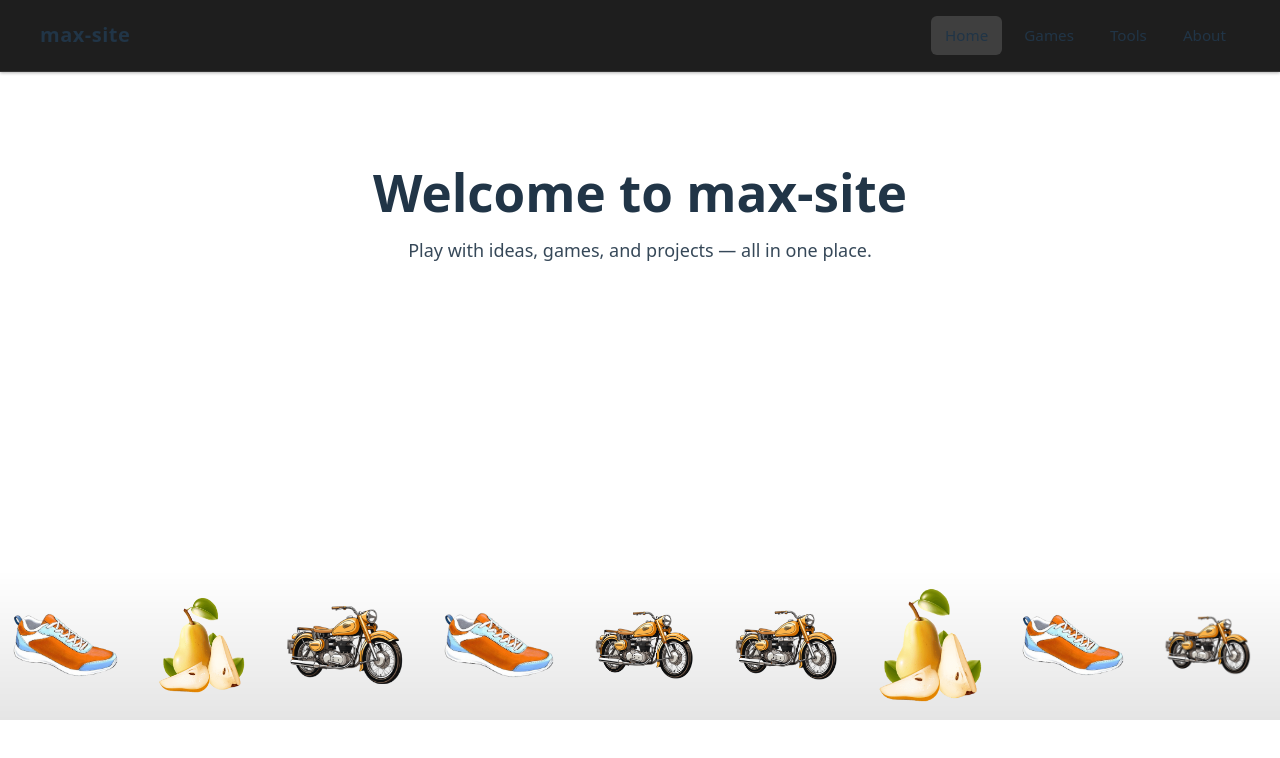
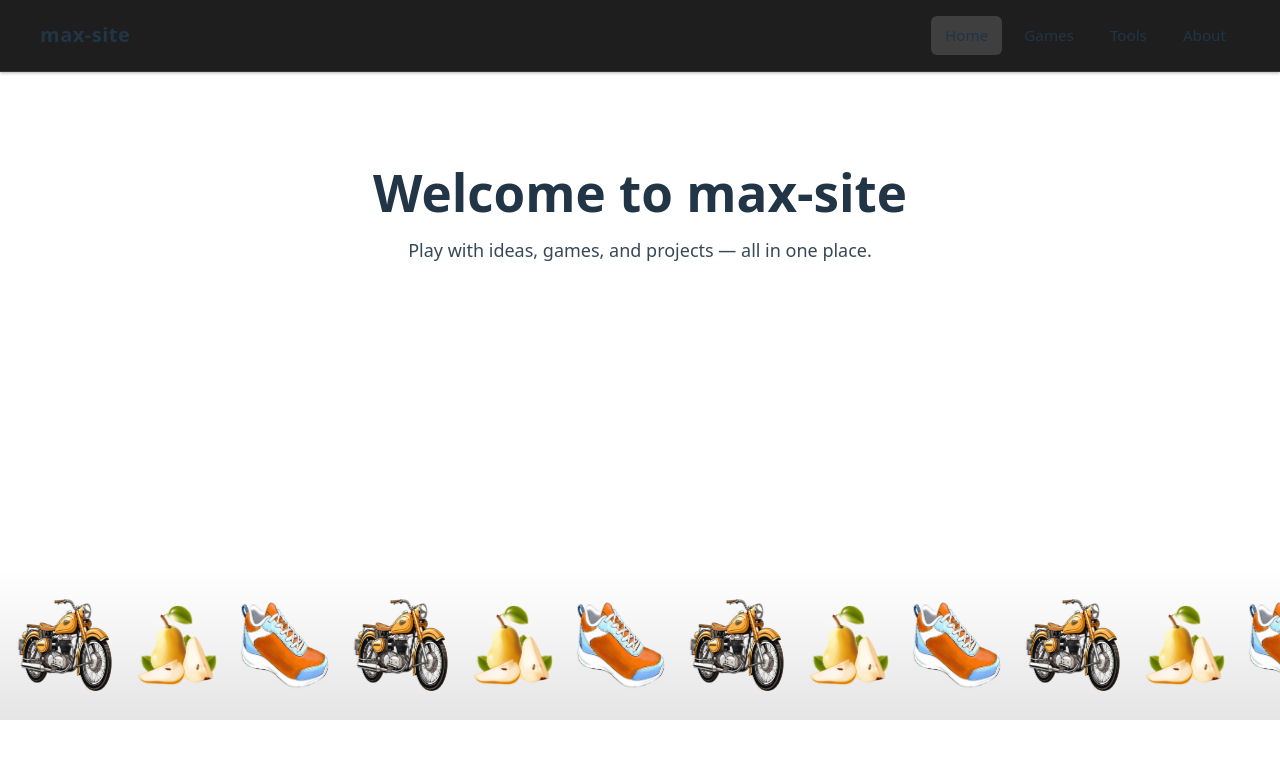
Before and after one commit to maxoverhere/max-site, a React (Vite) app: page / in a window 1280 px wide. Shown: the top 758 px of the page. Built offline with nearby package versions, Linux system fonts and the light colour scheme.

Commit message:
improve the fling logic a bunch!

```diff
--- a/src/pages/Home/Home.jsx
+++ b/src/pages/Home/Home.jsx
@@ -1,377 +1,286 @@
+import React, { useEffect, useRef, useState } from "react";
+import pearImage from "../../assets/images/Pear.png";
+import shoeImage from "../../assets/images/shoe.png";
+import motorbikeImage from "../../assets/images/Motorbike.png";
+import "./home.css";
 
-import { useState, useEffect, useRef } from 'react'
-import pearImage from '../../assets/images/Pear.png'
-import shoeImage from '../../assets/images/shoe.png'
-import motorbikeImage from '../../assets/images/Motorbike.png'
-import './home.css'
+const ASSETS = [pearImage, shoeImage, motorbikeImage];
+const GAP = 24; // px space between slots
+const BASE_SIZE = 80; // base item size
+const SPEED = 0.6; // px per frame (adjust for overall scroll speed)
+const GRAVITY = 0.15; // px per frame^2 for flung items
 
-const assets = [pearImage, shoeImage, motorbikeImage]
+function makeInitialItems(containerWidth = typeof window !== "undefined" ? window.innerWidth : 1200) {
+  // deterministic-ish sizes (no wild randomness)
+  const items = [];
+  let x = 0;
+  let idx = 0;
+  while (x < containerWidth + 300) {
+    const size = BASE_SIZE + (idx % 3) * 8; // small size variation
+    items.push({
+      id: `item-${idx}`,
+      image: ASSETS[idx % ASSETS.length],
+      size,
+      empty: false,
+    });
+    x += size + GAP;
+    idx += 1;
+    // cap just in case
+    if (idx > 40) break;
+  }
+  return items;
+}
 
-function Home() {
-  const [bannerItems, setBannerItems] = useState([])
-  const [flungItems, setFlungItems] = useState([])
-  const [bannerOffset, setBannerOffset] = useState(0)
-  const [draggedItem, setDraggedItem] = useState(null)
-  const [draggedItemKey, setDraggedItemKey] = useState(null)
-  const [dragPosition, setDragPosition] = useState({ x: 0, y: 0 })
-  const [velocity, setVelocity] = useState({ x: 0, y: 0 })
-  const lastPosRef = useRef({ x: 0, y: 0 })
-  const timeRef = useRef(Date.now())
-  const bannerRef = useRef(null)
-  const animationFrameRef = useRef(null)
-  const flungRefs = useRef(new Map())
-  const draggedRef = useRef(null)
-  const bannerInnerRef = useRef(null)
-  const bannerSlotRefs = useRef(new Map())
-  const bannerOffsetRef = useRef(0)
-  const itemUpdateCounterRef = useRef(0)
-  const startTimeRef = useRef(Date.now())
-  const scrollSpeedRef = useRef(50)
+export default function Home() {
+  const [items, setItems] = useState(() => makeInitialItems());
+  const [flung, setFlung] = useState([]); // { id, image, size, x, y, vx, vy }
+  const [dragging, setDragging] = useState(null); // { id, image, size }
+  const [dragPos, setDragPos] = useState({ x: 0, y: 0 });
+
+  const offsetRef = useRef(0); // translateX offset (positive -> content moved left)
+  const rafRef = useRef(null);
+  const lastMouseRef = useRef({ x: 0, y: 0, t: 0 });
+  const trackRef = useRef(null);
+  const itemsRef = useRef(items);
+  const itemCounterRef = useRef(items.length);
+
+  // keep itemsRef in sync with items state
+  useEffect(() => {
+    itemsRef.current = items;
+  }, [items]);
+
+  // helper: compute width of a slot (size + gap)
+  const slotWidth = (size) => size + GAP;
+
+  // --- ticker animation (infinite loop) ---
+  useEffect(() => {
+    function step() {
+      offsetRef.current += SPEED;
+
+      const currentItems = itemsRef.current;
+
+      // Remove items that have scrolled off the left side
+      let removedWidth = 0;
+      let currentX = 0;
+      const itemsToRemove = [];
+
+      currentItems.forEach((item) => {
+        const itemWidth = slotWidth(item.size);
+        const itemRight = currentX + offsetRef.current + item.size;
+
+        if (itemRight < -100) {
+          itemsToRemove.push(item.id);
+          removedWidth += itemWidth;
+        }
+        currentX += itemWidth;
+      });
+
+      // Remove off-screen items and adjust offset
+      if (itemsToRemove.length > 0) {
+        offsetRef.current -= removedWidth;
+        setItems((prev) => {
+          const filtered = prev.filter((it) => !itemsToRemove.includes(it.id));
+          itemsRef.current = filtered;
+          return filtered;
+        });
+      }
+
+      // Calculate total width of remaining items
+      const remainingItems = itemsRef.current;
+      let totalWidth = 0;
+      remainingItems.forEach((item) => {
+        totalWidth += slotWidth(item.size);
+      });
+
+      // Add new items if needed to fill the screen
+      const lastItemRight = totalWidth + offsetRef.current;
+      if (lastItemRight < window.innerWidth + 300) {
+        const counter = itemCounterRef.current++;
+        const newItem = {
+          id: `item-${counter}`,
+          image: ASSETS[counter % ASSETS.length],
+          size: BASE_SIZE + (counter % 3) * 8,
+          empty: false,
+        };
+        setItems((prev) => {
+          const updated = [...prev, newItem];
+          itemsRef.current = updated;
+          return updated;
+        });
+      }
+
+      // apply the transform
+      if (trackRef.current) {
+        trackRef.current.style.transform = `translateX(${-offsetRef.current}px)`;
+      }
+
+      // update flung physics
+      setFlung((prev) =>
+        prev
+          .map((f) => {
+
+            const newVy = f.vy + GRAVITY;
+            const nx = f.x + f.vx;
+            const ny = f.y + newVy;
+            return { ...f, x: nx, y: ny, vx: newVx, vy: newVy };
+          })
+          .filter(
+            (f) =>
+              !(f.y > window.innerHeight + 200 || f.x < -200 || f.x > window.innerWidth + 200)
+          )
+      );
+
+      rafRef.current = requestAnimationFrame(step);
+    }
+
+    rafRef.current = requestAnimationFrame(step);
+    return () => cancelAnimationFrame(rafRef.current);
+  }, []);
+
+  // --- pointer handling for drag / fling ---
+  useEffect(() => {
+    function onPointerMove(e) {
+      if (!dragging) return;
+      const clientX = e.touches ? e.touches[0].clientX : e.clientX;
+      const clientY = e.touches ? e.touches[0].clientY : e.clientY;
+      const now = performance.now();
+      lastMouseRef.current = { x: clientX, y: clientY, t: now };
+      setDragPos({ x: clientX, y: clientY });
+    }
+
+    function onPointerUp(e) {
+      if (!dragging) return;
+      const clientX = e.changedTouches ? e.changedTouches[0].clientX : e.clientX;
+      const clientY = e.changedTouches ? e.changedTouches[0].clientY : e.clientY;
+      const now = performance.now();
+      const last = lastMouseRef.current;
+      const dt = Math.max(1, now - (last.t || now));
+      // Calculate velocity in pixels per frame (assuming ~60fps, so dt is in ms)
+      const vx = ((clientX - (last.x || clientX)) / dt) * (1000 / 60);
+      const vy = ((clientY - (last.y || clientY)) / dt) * (1000 / 60);
+
+      // spawn flung item using pointer pos and velocity
+      const flingItem = {
+        id: `flung-${Date.now()}`,
+        image: dragging.image,
+        size: dragging.size,
+        x: clientX,
+        y: clientY,
+        vx: vx * 1.6,
+        vy: vy * 1.2,
+      };
+      setFlung((prev) => [...prev, flingItem]);
+
+      setDragging(null);
+      setDragPos({ x: 0, y: 0 });
+    }
+
+    window.addEventListener("mousemove", onPointerMove);
+    window.addEventListener("mouseup", onPointerUp);
+    window.addEventListener("touchmove", onPointerMove, { passive: false });
+    window.addEventListener("touchend", onPointerUp);
+
+    return () => {
+      window.removeEventListener("mousemove", onPointerMove);
+      window.removeEventListener("mouseup", onPointerUp);
+      window.removeEventListener("touchmove", onPointerMove);
+      window.removeEventListener("touchend", onPointerUp);
+    };
+  }, [dragging]);
+
+  // start dragging
+  const handleDragStart = (e, item) => {
+    e.preventDefault();
+    const clientX = e.touches ? e.touches[0].clientX : e.clientX;
+    const clientY = e.touches ? e.touches[0].clientY : e.clientY;
+    lastMouseRef.current = { x: clientX, y: clientY, t: performance.now() };
+    setDragging(item);
+    setDragPos({ x: clientX, y: clientY });
+    // immediately mark the slot as empty
+    setItems((prev) => prev.map((it) => (it.id === item.id ? { ...it, empty: true } : it)));
+  };
+
+  // simple reset: if you want to repopulate removed slots you could implement that here
+  const refillIfAllEmpty = () => {
+    const haveAnyNonEmpty = items.some((it) => !it.empty);
+    if (!haveAnyNonEmpty) {
+      // reset deterministic items
+      setItems(makeInitialItems());
+    }
+  };
 
   useEffect(() => {
-    const count = 9
-    const newItems = Array.from({ length: count }, (_, i) => ({
-      id: `banner-${i}`,
-      image: assets[i % assets.length],
-      size: 80 + Math.random() * 40,
-      empty: false,
-    }))
-    setBannerItems(newItems)
-    startTimeRef.current = Date.now()
-  }, [])
-
-  useEffect(() => {
-    const animate = () => {
-      const now = Date.now()
-      const elapsed = (now - startTimeRef.current) / 1000
-      bannerOffsetRef.current = -elapsed * scrollSpeedRef.current
-
-      if (bannerInnerRef.current) {
-        bannerInnerRef.current.style.setProperty('--offset', `${bannerOffsetRef.current}px`)
-      }
-
-      itemUpdateCounterRef.current++
-
-      if (itemUpdateCounterRef.current >= 5) {
-        itemUpdateCounterRef.current = 0
-
-        setBannerItems((prev) => {
-          const gap = 40
-          let currentX = 0
-          const itemsToRemove = []
-
-          prev.forEach((item) => {
-            const itemWidth = item.size + gap
-            const itemRight = currentX + bannerOffsetRef.current + item.size
-
-            if (itemRight < -100) {
-              itemsToRemove.push(item.id)
-            }
-            currentX += itemWidth
-          })
-
-          const remainingItems = prev.filter((item) => !itemsToRemove.includes(item.id))
-
-          let totalX = 0
-          remainingItems.forEach((item) => {
-            totalX += item.size + gap
-          })
-          if (totalX > 0) {
-            totalX -= gap
-          }
-
-          const newItems = []
-          const lastItemRight = totalX + bannerOffsetRef.current
-          if (lastItemRight < window.innerWidth + 300) {
-            const newItem = {
-              id: `banner-${Date.now()}-${Math.random()}`,
-              image: assets[Math.floor(Math.random() * assets.length)],
-              size: 80 + Math.random() * 40,
-              empty: false,
-            }
-            newItems.push(newItem)
-          }
-
-          return remainingItems.concat(newItems)
-        })
-      }
-
-      setFlungItems((prev) =>
-        prev.map((item) => {
-          const vx = item.vx * 0.98
-          const vy = item.vy + 0.5
-          const rx = item.rx + item.rotationSpeed
-          const x = item.x + vx
-          const y = item.y + vy
-
-          if (x < -100 || x > window.innerWidth + 100 || y > window.innerHeight + 100) {
-            return null
-          }
-
-          return { ...item, x, y, vx, vy, rx }
-        }).filter(Boolean)
-      )
-
-      animationFrameRef.current = requestAnimationFrame(animate)
-    }
-
-    animationFrameRef.current = requestAnimationFrame(animate)
-    return () => {
-      if (animationFrameRef.current) {
-        cancelAnimationFrame(animationFrameRef.current)
-      }
-    }
-  }, [bannerItems])
-
-  useEffect(() => {
-    flungItems.forEach((item) => {
-      const el = flungRefs.current.get(item.id)
-      if (el) {
-        el.style.setProperty('--x', `${item.x}px`)
-        el.style.setProperty('--y', `${item.y}px`)
-        el.style.setProperty('--size', `${item.size}px`)
-        el.style.setProperty('--rotation', `${item.rx}deg`)
-      }
-    })
-  }, [flungItems])
-
-  useEffect(() => {
-    if (draggedItem && draggedRef.current) {
-      draggedRef.current.style.setProperty('--x', `${dragPosition.x - draggedItem.size / 2}px`)
-      draggedRef.current.style.setProperty('--y', `${dragPosition.y - draggedItem.size / 2}px`)
-      draggedRef.current.style.setProperty('--size', `${draggedItem.size}px`)
-    }
-  }, [draggedItem, dragPosition])
-
-
-  useEffect(() => {
-    bannerItems.forEach((item) => {
-      const slotRefs = bannerSlotRefs.current.get(item.id)
-      if (slotRefs) {
-        slotRefs.slot.style.setProperty('--size', `${item.size}px`)
-        if (slotRefs.asset) {
-          slotRefs.asset.style.setProperty('--size', `${item.size}px`)
-        }
-      }
-      const dupSlotRefs = bannerSlotRefs.current.get(`${item.id}-dup`)
-      if (dupSlotRefs) {
-        dupSlotRefs.slot.style.setProperty('--size', `${item.size}px`)
-        if (dupSlotRefs.asset) {
-          dupSlotRefs.asset.style.setProperty('--size', `${item.size}px`)
-        }
-      }
-    })
-  }, [bannerItems])
-
-  useEffect(() => {
-    const handleMouseMove = (e) => {
-      if (!draggedItem) return
-
-      const clientX = e.clientX
-      const clientY = e.clientY
-      const now = Date.now()
-      const dt = Math.max(1, now - timeRef.current)
-
-      const vx = (clientX - lastPosRef.current.x) / dt * 16
-      const vy = (clientY - lastPosRef.current.y) / dt * 16
-
-      setDragPosition({ x: clientX, y: clientY })
-      setVelocity({ x: vx, y: vy })
-      lastPosRef.current = { x: clientX, y: clientY }
-      timeRef.current = now
-    }
-
-    const handleMouseUp = (e) => {
-      if (!draggedItem) return
-
-      const clientX = e.clientX
-      const clientY = e.clientY
-
-      if (clientY < window.innerHeight - 200) {
-        setFlungItems((prev) => [
-          ...prev,
-          {
-            ...draggedItem,
-            id: `flung-${Date.now()}-${Math.random()}`,
-            x: clientX,
-            y: clientY,
-            vx: velocity.x * 2,
-            vy: velocity.y * 2,
-            rx: 0,
-            rotationSpeed: (Math.random() - 0.5) * 0.2,
-          },
-        ])
-
-        if (draggedItemKey && draggedItem) {
-          setBannerItems((prev) =>
-            prev.map((item) => {
-              if (item.id === draggedItem.id) {
-                return { ...item, empty: true }
-              }
-              return item
-            })
-          )
-        }
-      }
-
-      setDraggedItem(null)
-      setDraggedItemKey(null)
-      setVelocity({ x: 0, y: 0 })
-    }
-
-    const handleTouchMove = (e) => {
-      if (!draggedItem) return
-      e.preventDefault()
-
-      const clientX = e.touches[0].clientX
-      const clientY = e.touches[0].clientY
-      const now = Date.now()
-      const dt = Math.max(1, now - timeRef.current)
-
-      const vx = (clientX - lastPosRef.current.x) / dt * 16
-      const vy = (clientY - lastPosRef.current.y) / dt * 16
-
-      setDragPosition({ x: clientX, y: clientY })
-      setVelocity({ x: vx, y: vy })
-      lastPosRef.current = { x: clientX, y: clientY }
-      timeRef.current = now
-    }
-
-    const handleTouchEnd = (e) => {
-      if (!draggedItem) return
-
-      const clientX = e.changedTouches[0].clientX
-      const clientY = e.changedTouches[0].clientY
-
-      if (clientY < window.innerHeight - 200) {
-        setFlungItems((prev) => [
-          ...prev,
-          {
-            ...draggedItem,
-            id: `flung-${Date.now()}-${Math.random()}`,
-            x: clientX,
-            y: clientY,
-            vx: velocity.x * 2,
-            vy: velocity.y * 2,
-            rx: 0,
-            rotationSpeed: (Math.random() - 0.5) * 0.2,
-          },
-        ])
-
-        if (draggedItemKey && draggedItem) {
-          setBannerItems((prev) =>
-            prev.map((item) => {
-              if (item.id === draggedItem.id) {
-                return { ...item, empty: true }
-              }
-              return item
-            })
-          )
-        }
-      }
-
-      setDraggedItem(null)
-      setDraggedItemKey(null)
-      setVelocity({ x: 0, y: 0 })
-    }
-
-    if (draggedItem) {
-      document.addEventListener('mousemove', handleMouseMove)
-      document.addEventListener('mouseup', handleMouseUp)
-      document.addEventListener('touchmove', handleTouchMove, { passive: false })
-      document.addEventListener('touchend', handleTouchEnd)
-    }
-
-    return () => {
-      document.removeEventListener('mousemove', handleMouseMove)
-      document.removeEventListener('mouseup', handleMouseUp)
-      document.removeEventListener('touchmove', handleTouchMove)
-      document.removeEventListener('touchend', handleTouchEnd)
-    }
-  }, [draggedItem, velocity])
-
-  const handleDragStart = (e, item, itemKey) => {
-    e.preventDefault()
-    const clientX = e.touches ? e.touches[0].clientX : e.clientX
-    const clientY = e.touches ? e.touches[0].clientY : e.clientY
-
-    setDraggedItem(item)
-    setDraggedItemKey(itemKey)
-    setDragPosition({ x: clientX, y: clientY })
-    lastPosRef.current = { x: clientX, y: clientY }
-    timeRef.current = Date.now()
-    setVelocity({ x: 0, y: 0 })
-  }
+    refillIfAllEmpty();
+    // eslint-disable-next-line react-hooks/exhaustive-deps
+  }, [items]);
 
   return (
     <main className="page page--home">
       <section className="hero hero--center">
         <h1 className="hero__title">Welcome to max-site</h1>
-        <p className="hero__subtitle lead">Play with ideas, games, and projects — all in one place.</p>
+        <p className="hero__subtitle lead">
+          Play with ideas, games, and projects — all in one place.
+        </p>
 
-        <div className="flung-container">
-          {flungItems.map((item) => (
+        {/* flung floating assets */}
+        <div className="flung-layer">
+          {flung.map((f) => (
             <img
-              key={item.id}
-              ref={(el) => {
-                if (el) {
-                  flungRefs.current.set(item.id, el)
-                } else {
-                  flungRefs.current.delete(item.id)
-                }
-              }}
-              src={item.image}
+              key={f.id}
+              src={f.image}
               alt=""
               className="flung-asset"
+              style={{
+                width: `${f.size}px`,
+                height: `${f.size}px`,
+                left: `${f.x - f.size / 2}px`,
+                top: `${f.y - f.size / 2}px`,
+              }}
             />
           ))}
         </div>
 
-        {draggedItem && (
+        {/* dragged image (follows cursor) */}
+        {dragging && (
           <img
-            ref={draggedRef}
-            src={draggedItem.image}
+            src={dragging.image}
             alt=""
             className="dragged-asset"
+            style={{
+              width: `${dragging.size}px`,
+              height: `${dragging.size}px`,
+              left: `${dragPos.x - dragging.size / 2}px`,
+              top: `${dragPos.y - dragging.size / 2}px`,
+            }}
           />
         )}
 
-        <div className="banner-container" ref={bannerRef}>
-          <div className="banner" ref={bannerInnerRef}>
-            {bannerItems.map((item, index) => (
+        {/* ticker */}
+        <div className="banner-viewport">
+          <div className="banner-track" ref={trackRef}>
+            {items.map((it) => (
               <div
-                key={item.id}
-                ref={(el) => {
-                  if (el) {
-                    const existing = bannerSlotRefs.current.get(item.id) || {}
-                    bannerSlotRefs.current.set(item.id, { ...existing, slot: el })
-                  }
-                }}
-                className="banner-slot"
+                key={it.id}
+                className={`banner-slot ${it.empty ? "empty" : ""}`}
+                style={{ width: `${it.size}px`, marginRight: `${GAP}px` }}
               >
-                {!item.empty && (
+                {!it.empty && (
                   <img
-                    ref={(el) => {
-                      if (el) {
-                        const existing = bannerSlotRefs.current.get(item.id) || {}
-                        bannerSlotRefs.current.set(item.id, { ...existing, asset: el })
-                      }
-                    }}
-                    src={item.image}
+                    src={it.image}
                     alt=""
+                    draggable={false}
                     className="banner-asset"
-                    draggable={false}
-                    onMouseDown={(e) => handleDragStart(e, item, item.id)}
-                    onTouchStart={(e) => handleDragStart(e, item, item.id)}
+                    style={{ width: `${it.size}px`, height: `${it.size}px` }}
+                    onMouseDown={(e) => handleDragStart(e, it)}
+                    onTouchStart={(e) => handleDragStart(e, it)}
                   />
                 )}
+                {/* empty slots intentionally leave space */}
               </div>
             ))}
           </div>
         </div>
       </section>
     </main>
-  )
+  );
 }
-
-export default Home
--- a/src/pages/Home/home.css
+++ b/src/pages/Home/home.css
@@ -9,7 +9,7 @@
   overflow: visible;
 }
 
-.flung-container {
+.flung-layer {
   position: fixed;
   top: 0;
   left: 0;
@@ -22,10 +22,6 @@
 
 .flung-asset {
   position: absolute;
-  left: var(--x);
-  top: var(--y);
-  width: var(--size);
-  transform: rotate(var(--rotation));
   pointer-events: none;
   user-select: none;
   will-change: transform;
@@ -33,9 +29,6 @@
 
 .dragged-asset {
   position: fixed;
-  left: var(--x);
-  top: var(--y);
-  width: var(--size);
   pointer-events: none;
   user-select: none;
   z-index: 1000;
@@ -43,7 +36,7 @@
   will-change: transform;
 }
 
-.banner-container {
+.banner-viewport {
   position: fixed;
   bottom: 80px;
   left: 0;
@@ -55,12 +48,10 @@
   pointer-events: none;
 }
 
-.banner {
+.banner-track {
   display: flex;
   align-items: center;
-  gap: 40px;
   height: 100%;
-  transform: translateX(var(--offset));
   will-change: transform;
   pointer-events: auto;
 }
@@ -70,13 +61,15 @@
   display: flex;
   align-items: center;
   justify-content: center;
-  width: var(--size);
-  height: var(--size);
+  height: 100%;
+}
+
+.banner-slot.empty {
+  opacity: 0.3;
 }
 
 .banner-asset {
   flex-shrink: 0;
-  width: var(--size);
   cursor: grab;
   user-select: none;
   transition: transform 0.1s ease;
@@ -88,43 +81,15 @@
 }
 
 @media (max-width: 768px) {
-  .banner-container {
+  .banner-viewport {
     bottom: 60px;
     height: 120px;
-  }
-
-  .banner-asset {
-    width: 60px !important;
-  }
-
-  .banner-slot {
-    width: 60px !important;
-    height: 60px !important;
-  }
-
-  .flung-asset,
-  .dragged-asset {
-    width: 60px !important;
   }
 }
 
 @media (max-width: 480px) {
-  .banner-container {
+  .banner-viewport {
     bottom: 50px;
     height: 100px;
   }
-
-  .banner-asset {
-    width: 50px !important;
-  }
-
-  .banner-slot {
-    width: 50px !important;
-    height: 50px !important;
-  }
-
-  .flung-asset,
-  .dragged-asset {
-    width: 50px !important;
-  }
 }
```
